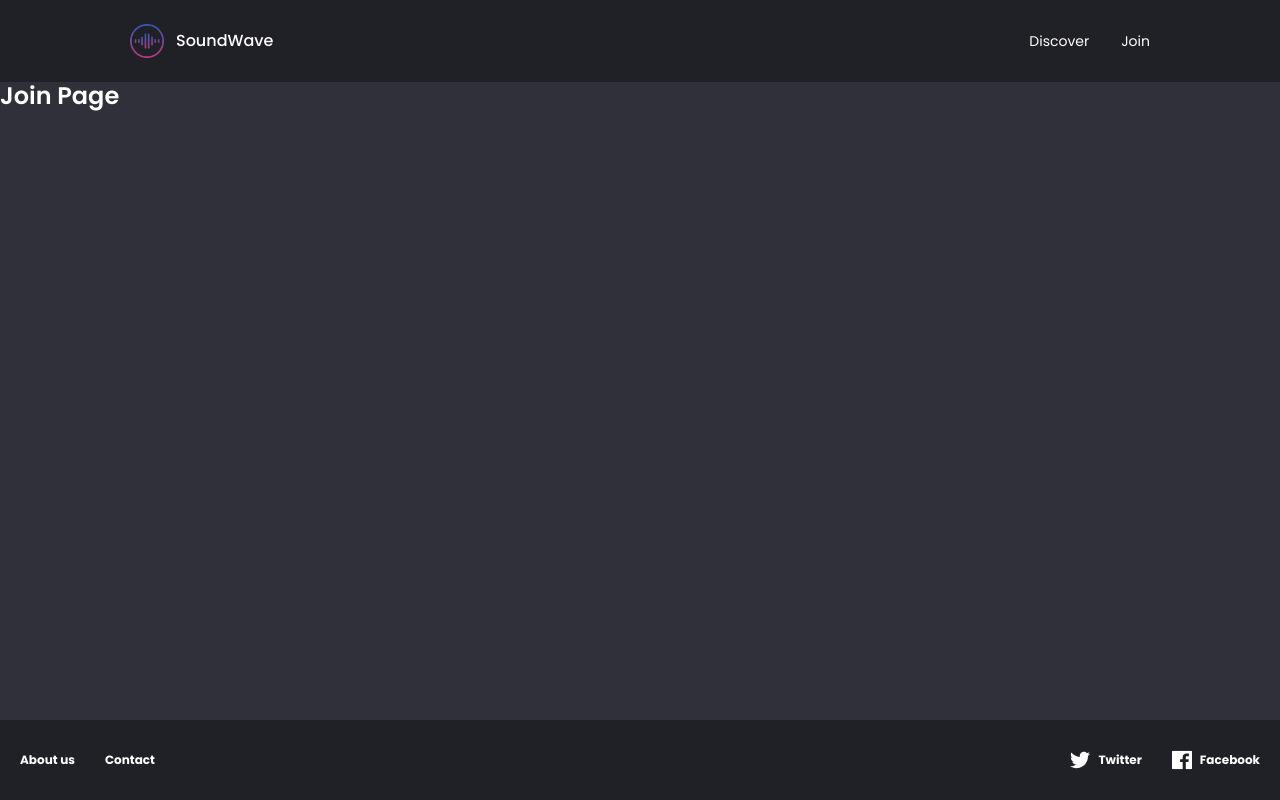
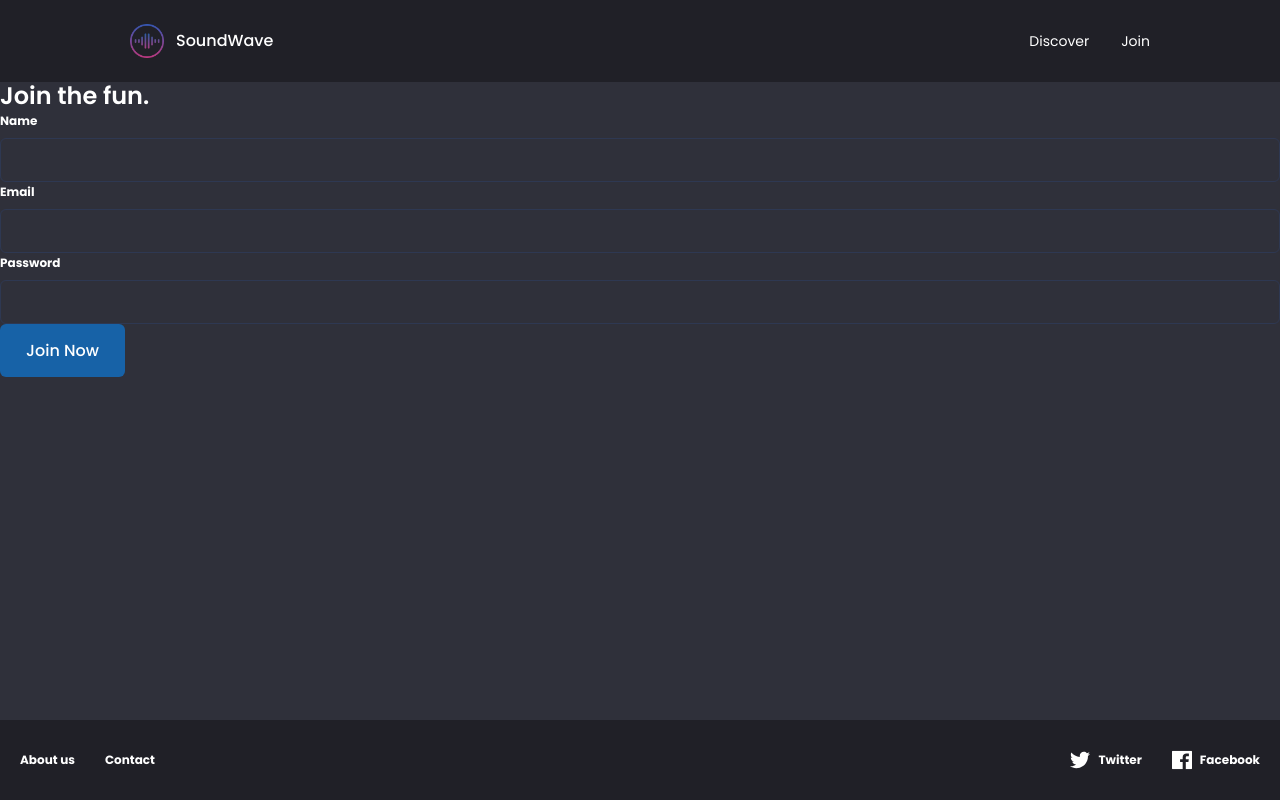
Before and after one commit to Charlottedoulcet/soundwave, a React (Vite) app: page /join in a window 1280 px wide. Built offline with nearby package versions, Linux system fonts and the light colour scheme.

Commit message:
feat: add FormInput component with validation
- Create reusable FormInput component
- Add input types: text, email, password
- Add error state with visual feedback
- Style labels as bold (font-weight: 700)
- Add CSS with focus and error states
- Add test implementation in Join page

```diff
--- a/src/components/FormInput/FormInput.css
+++ b/src/components/FormInput/FormInput.css
@@ -0,0 +1,42 @@
+.form-input {
+  display: flex;
+  flex-direction: column;
+  gap: 0.8rem;
+  width: 100%;
+}
+
+.form-input__label {
+  font-size: var(--font-size-base);
+  font-weight: 700;
+  color: var(--color-white);
+}
+
+.form-input__field {
+  width: 100%;
+  padding: 1.2rem 1.6rem;
+  font-size: var(--font-size-base);
+  color: var(--color-white);
+  background-color: transparent;
+  border: 1px solid var(--color-border-input);
+  border-radius: 6px;
+  transition: border-color var(--transition-normal);
+}
+
+.form-input__field::placeholder {
+  color: rgba(255, 255, 255, 0.4);
+}
+
+.form-input__field:focus {
+  border-color: var(--color-border-input-focus);
+  outline: none;
+}
+
+.form-input__field--error {
+  border-color: var(--color-error);
+}
+
+.form-input__error {
+  font-size: var(--font-size-small);
+  color: var(--color-error);
+  margin-top: -0.4rem;
+}
--- a/src/components/FormInput/FormInput.jsx
+++ b/src/components/FormInput/FormInput.jsx
@@ -0,0 +1,26 @@
+import "./FormInput.css";
+
+const FormInput = ({ label, type = "text", name, value, onChange, error, placeholder }) => {
+  return (
+    <div className="form-input">
+      <label
+        htmlFor={name}
+        className="form-input__label"
+      >
+        {label}
+      </label>
+      <input
+        type={type}
+        id={name}
+        name={name}
+        value={value}
+        onChange={onChange}
+        placeholder={placeholder}
+        className={`form-input__field ${error ? "form-input__field--error" : ""}`}
+      />
+      {error && <span className="form-input__error">{error}</span>}
+    </div>
+  );
+};
+
+export default FormInput;
--- a/src/pages/Join/Join.jsx
+++ b/src/pages/Join/Join.jsx
@@ -1,9 +1,90 @@
+import { useState } from "react";
+import FormInput from "../../components/FormInput/FormInput";
+import Button from "../../components/Button/Button";
+import "./Join.css";
+
 const Join = () => {
+  const [formData, setFormData] = useState({
+    name: "",
+    email: "",
+    password: "",
+  });
+
+  const [errors, setErrors] = useState({});
+
+  const handleChange = (e) => {
+    setFormData({
+      ...formData,
+      [e.target.name]: e.target.value,
+    });
+  };
+
+  const handleSubmit = (e) => {
+    e.preventDefault();
+
+    // Validación simple para probar
+    const newErrors = {};
+
+    if (!formData.name) {
+      newErrors.name = "Name is required";
+    }
+
+    if (!formData.email) {
+      newErrors.email = "Email is required";
+    }
+
+    if (!formData.password || formData.password.length < 6) {
+      newErrors.password = "Password must be at least 6 characters";
+    }
+
+    setErrors(newErrors);
+
+    if (Object.keys(newErrors).length === 0) {
+      alert("Form submitted successfully!");
+    }
+  };
+
   return (
-    <div>
-      <h1>Join Page</h1>
+    <div className="join-page">
+      <h1>Join the fun.</h1>
+      <form onSubmit={handleSubmit}>
+        <FormInput
+          label="Name"
+          type="text"
+          name="name"
+          value={formData.name}
+          onChange={handleChange}
+          error={errors.name}
+        />
+
+        <FormInput
+          label="Email"
+          type="email"
+          name="email"
+          value={formData.email}
+          onChange={handleChange}
+          error={errors.email}
+        />
+
+        <FormInput
+          label="Password"
+          type="password"
+          name="password"
+          value={formData.password}
+          onChange={handleChange}
+          error={errors.password}
+        />
+
+        <Button
+          type="submit"
+          variant="primary"
+          size="lg"
+        >
+          Join Now
+        </Button>
+      </form>
     </div>
   );
 };
 
-export default Join
+export default Join;
```
